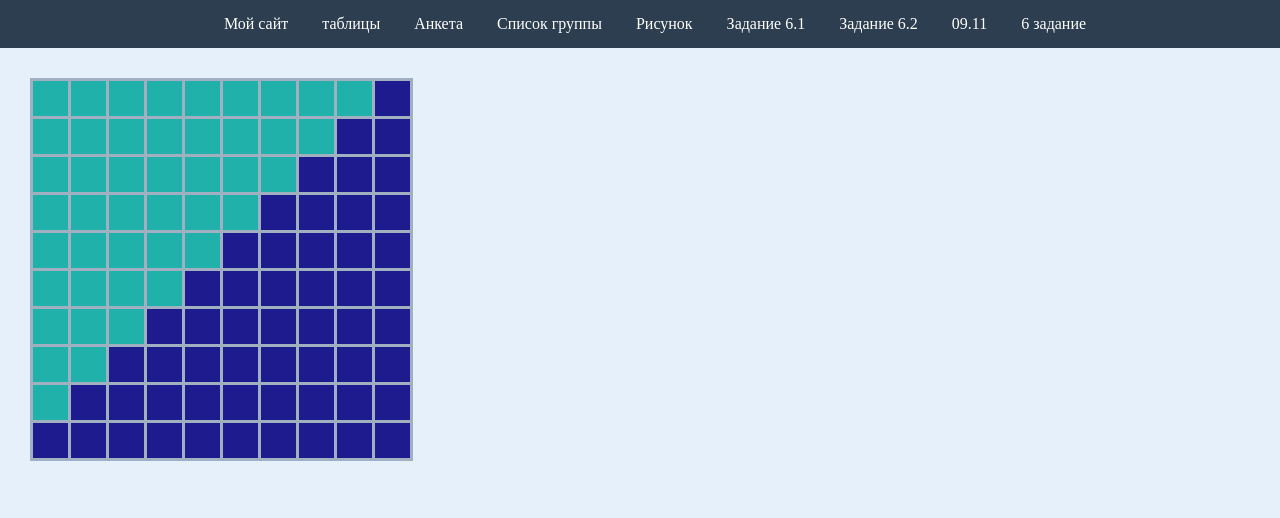
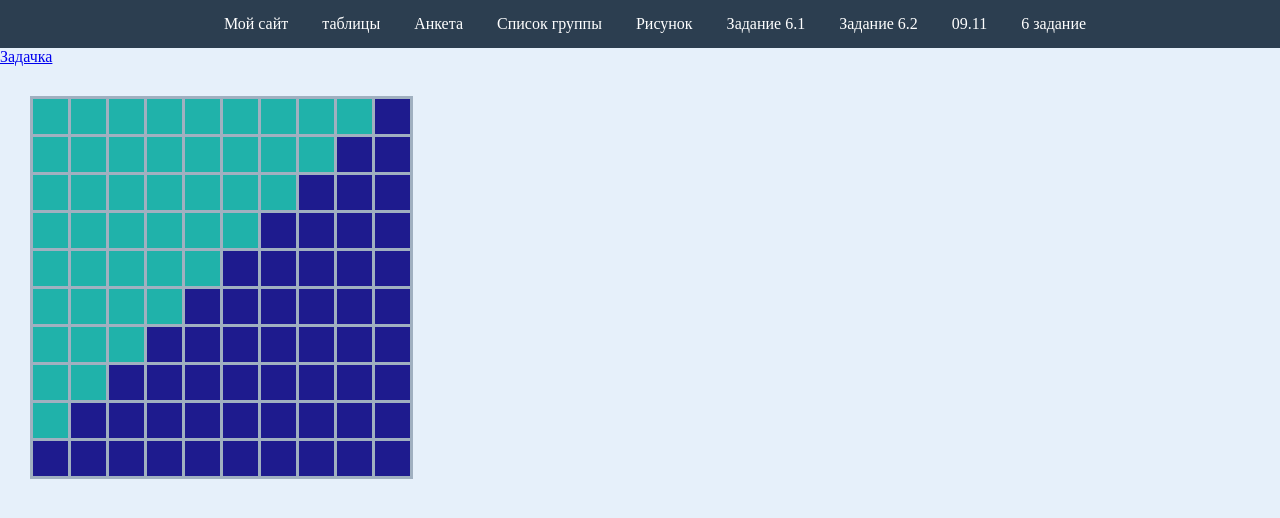
Before and after one commit to andrejkostromin99-cmyk/-, a plain HTML site: page 09.11.html in a window 1280 px wide. Shown: the top 518 px of the page. Drawn offline with Linux system fonts and the light colour scheme.

Commit message:
Update 09.11.html

```diff
--- a/09.11.html
+++ b/09.11.html
@@ -62,7 +62,7 @@
 		<a href="Задание 6.2.html" target="_top">Задание 6.2</a>
 		<a href="09.11.html" targer="_top">09.11</a>
 		<a href="6 задание.html" targer="_top">6 задание</a>
-</nav>
+</nav>	<a href="задачка.html" targer="_top">Задачка</a>
 
     <div class="grid-container">
         <div class="grid" id="myGrid"></div>
```
